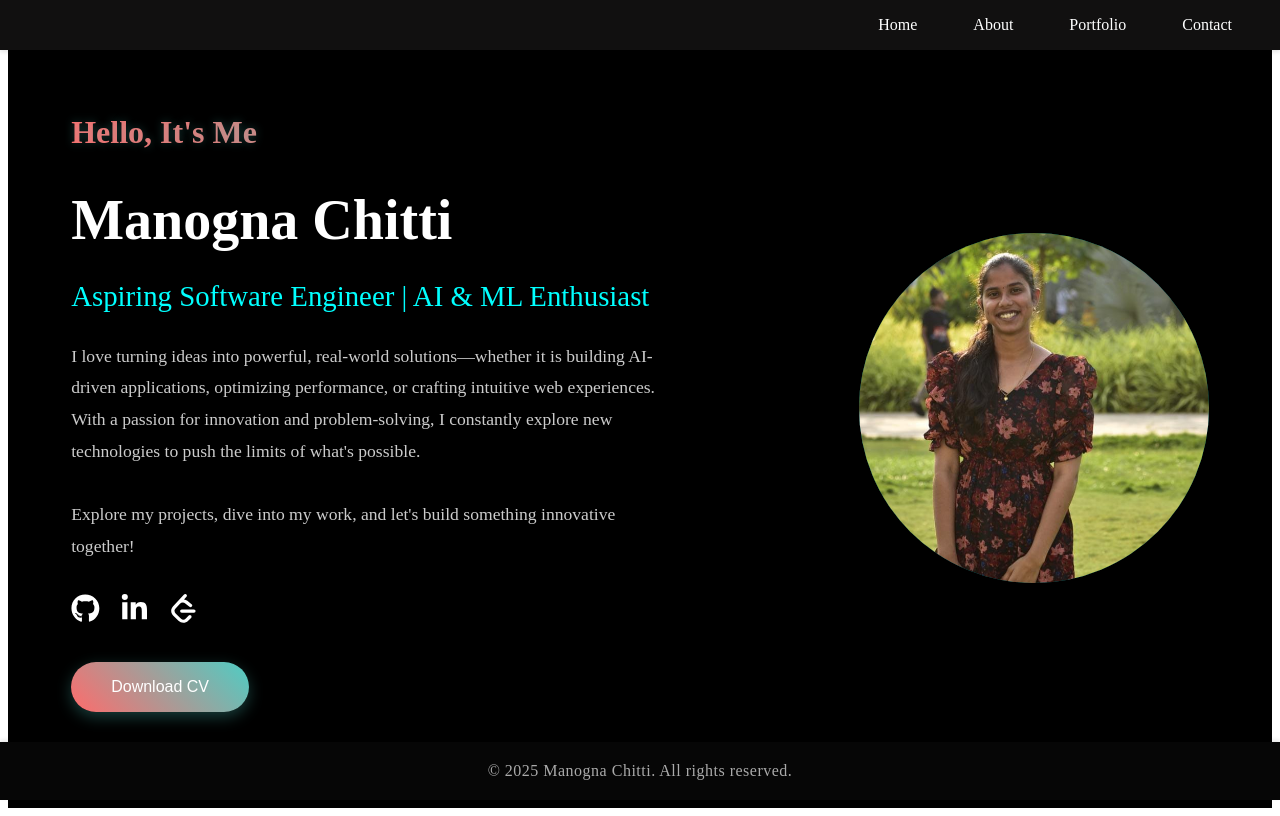
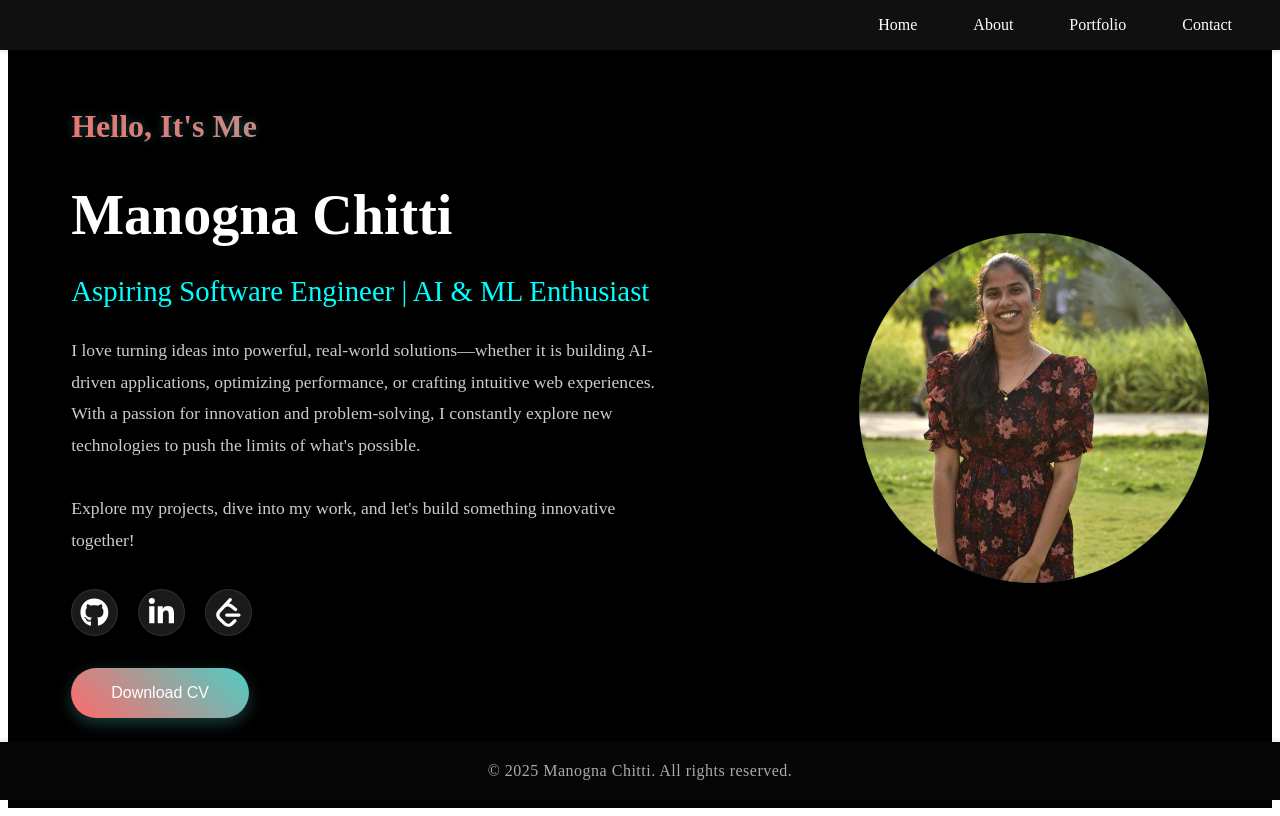
Before and after one commit to Manu270/MyPortfolio, a React (Create React App) app: page / in a window 1280 px wide. Built offline with nearby package versions, Linux system fonts and the light colour scheme; the HTML template or start-up script is replaced by a standard one.

Commit message:
Update Home.css

```diff
--- a/src/pages/Home.css
+++ b/src/pages/Home.css
@@ -62,14 +62,26 @@
     margin-bottom: 2rem;
 }
 
-.social-links a {
+.social-icon {
     color: #fff;
     font-size: 1.5rem;
-    transition: color 0.3s ease;
+    transition: all 0.3s ease;
+    width: 45px;
+    height: 45px;
+    background: rgba(255, 255, 255, 0.1);
+    border-radius: 50%;
+    display: flex;
+    align-items: center;
+    justify-content: center;
+    border: 1px solid rgba(255, 255, 255, 0.1);
 }
 
-.social-links a:hover {
+.social-icon:hover {
     color: #00ffff;
+    transform: translateY(-3px);
+    background: rgba(0, 255, 255, 0.1);
+    border-color: rgba(0, 255, 255, 0.3);
+    box-shadow: 0 0 20px rgba(0, 255, 255, 0.2);
 }
 
 .download-cv {
```
